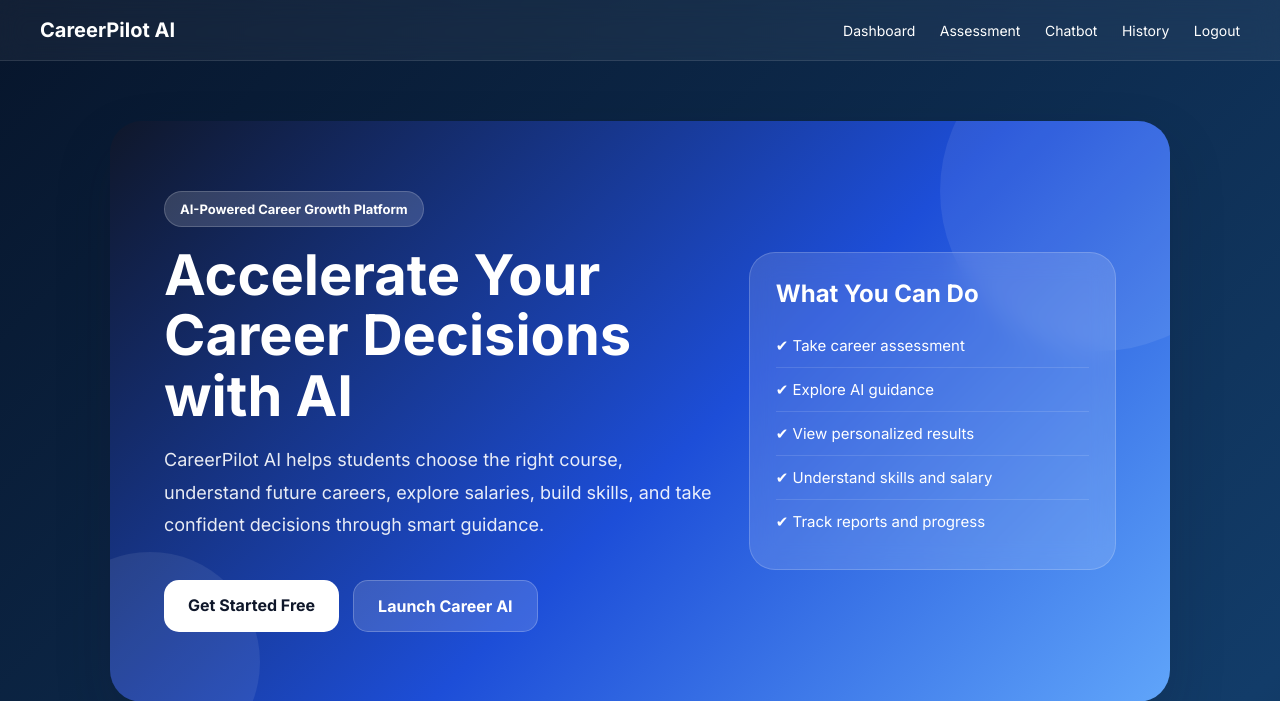
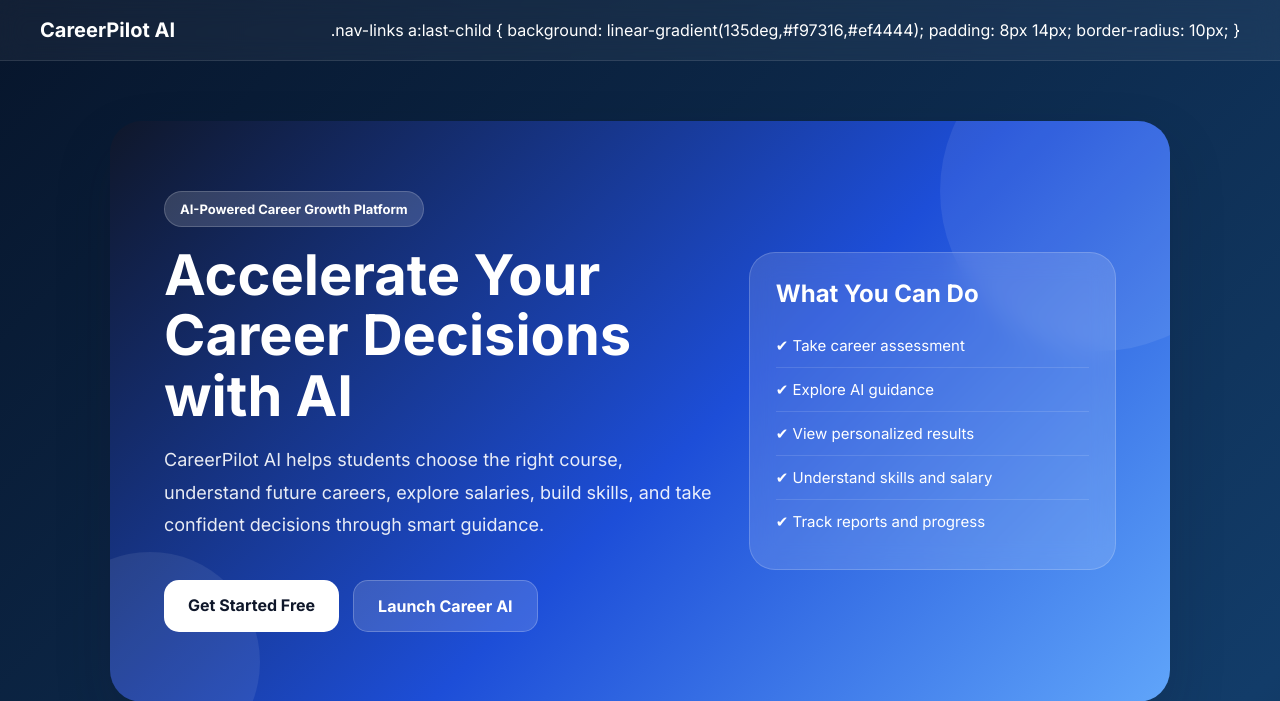
Before and after one commit to nilamtandel-spec/ai-career-guidance, a Python web app: template templates/index.html in a window 1280 px wide. Shown: the top 701 px of the page. Run offline with Jinja, Linux system fonts and the light colour scheme; the template is opened without the code that fills it, so the values that code supplies are empty.

Commit message:
Update layout.html

```diff
--- a/templates/layout.html
+++ b/templates/layout.html
@@ -88,13 +88,11 @@ opacity:0.7;
 <div class="navbar">
 <div class="logo">CareerPilot AI</div>
 
-<div class="nav-links">
-<a href="{{ url_for('dashboard') }}">Dashboard</a>
-<a href="{{ url_for('assessment') }}">Assessment</a>
-<a href="{{ url_for('chatbot') }}">Chatbot</a>
-<a href="{{ url_for('history') }}">History</a>
-<a href="{{ url_for('logout') }}">Logout</a>
-</div>
+.nav-links a:last-child {
+    background: linear-gradient(135deg,#f97316,#ef4444);
+    padding: 8px 14px;
+    border-radius: 10px;
+}
 </div>
 
 <div class="container">
```
